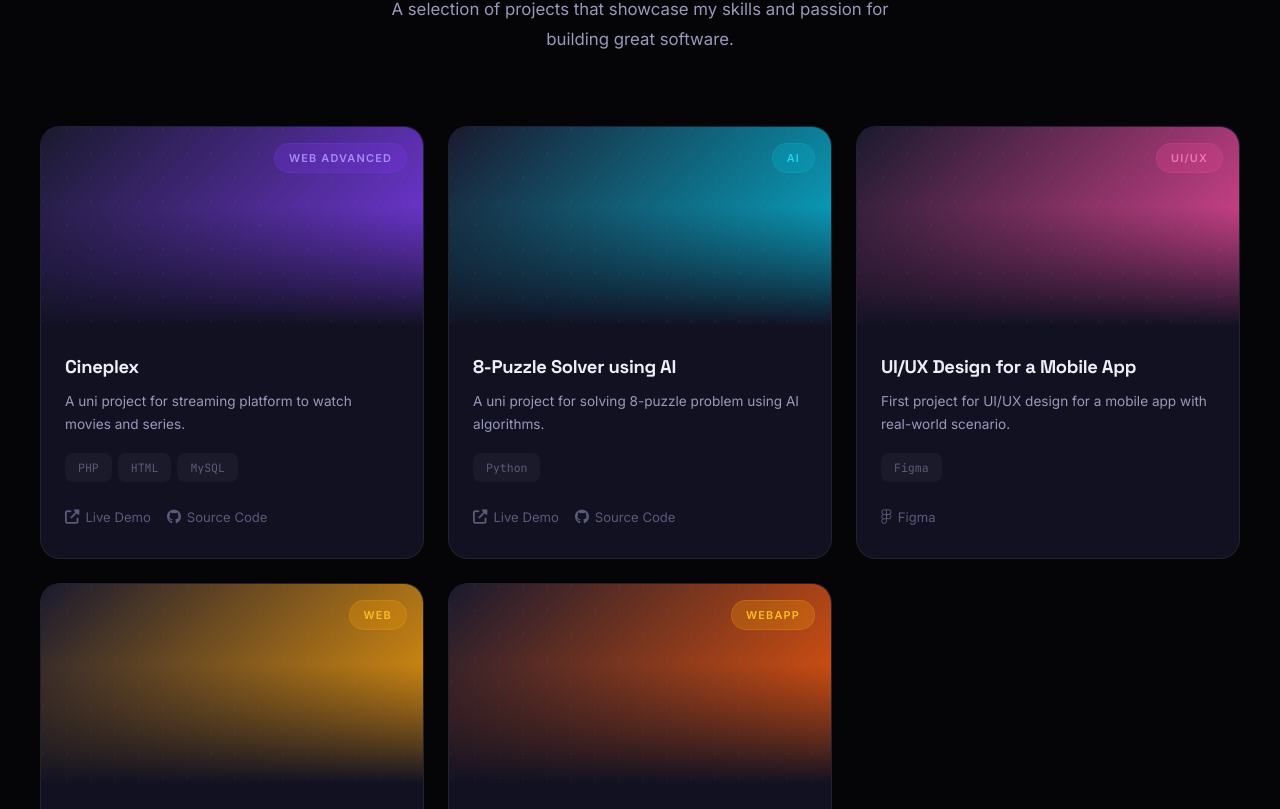
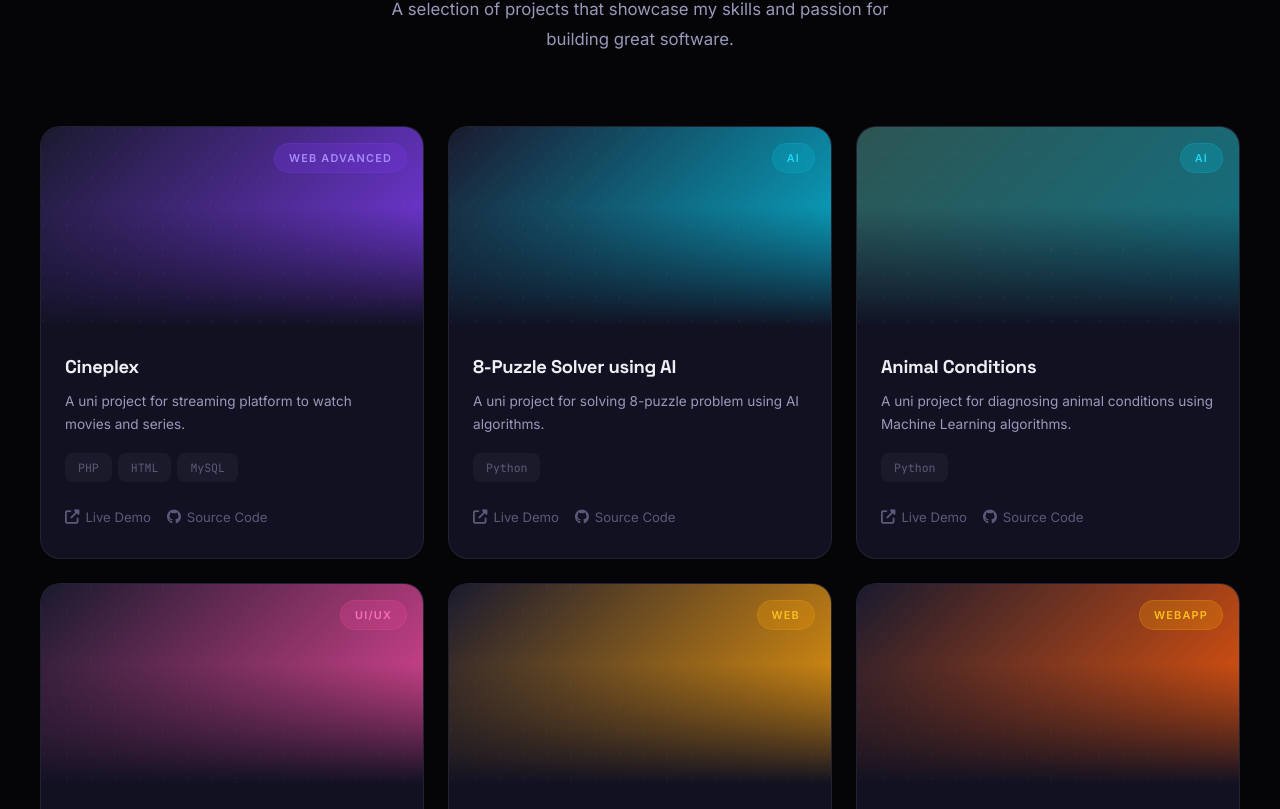
Before and after one commit to randzana/My-Portfolio, a React (Vite) app: page / in a window 1280 px wide. Shown: the part 7071-7880 px from the top of the page. Built offline with nearby package versions, Linux system fonts and the light colour scheme.

Commit message:
Update Projects component

```diff
--- a/src/components/Projects.jsx
+++ b/src/components/Projects.jsx
@@ -20,6 +20,16 @@ const projects = [
         tagClass: 'tag-ai',
         gradient: 'linear-gradient(135deg, #1a1a2e, #06b6d4)',
         github: 'https://github.com/randzana/8-puzzle-project.git',
+        live: '#',
+    },
+    {
+        title: 'Animal Conditions',
+        desc: 'A uni project for diagnosing animal conditions using Machine Learning algorithms.',
+        techs: ['Python'],
+        tag: 'AI',
+        tagClass: 'tag-ai',
+        gradient: 'linear-gradient(135deg, #2d5553ff, #107285ff)',
+        github: 'https://github.com/randzana/Animal-Condition.git',
         live: '#',
     },
     {
```
